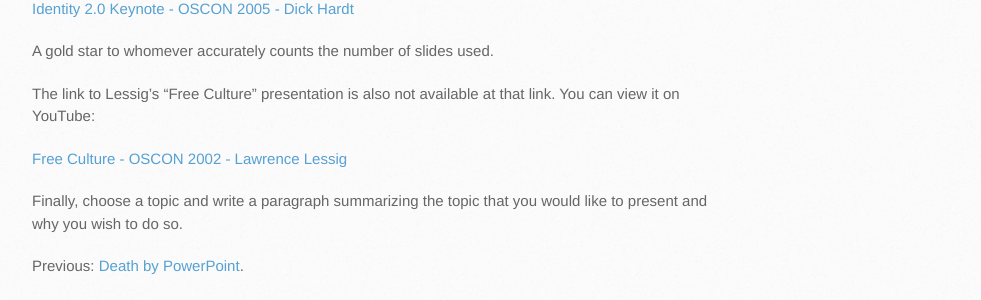
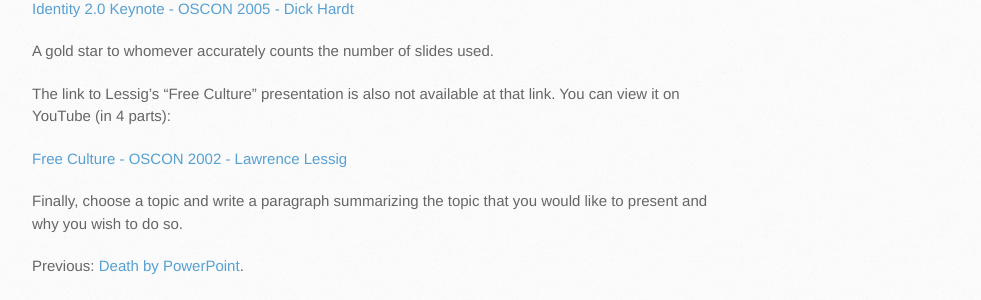
Before and after one commit to tylerpcarter/inls161, a Jekyll site: the page built from schedule/tufte.md, in a window 1280 px wide. Shown: the part 1426-1726 px from the top of the page, without its empty margins (138-1119 px from the left). Built offline with Jekyll 4.4.1, drawn with Linux system fonts in a browser that asks for light colours; Markdown is read by kramdown in place of the engine named in the settings.

Commit message:
update lecture notes

```diff
--- a/schedule/tufte.md
+++ b/schedule/tufte.md
@@ -57,7 +57,7 @@
 
 A gold star to whomever accurately counts the number of slides used.
 
-The link to Lessig's "Free Culture" presentation is also not available at that link. You can view it on YouTube:
+The link to Lessig's "Free Culture" presentation is also not available at that link. You can view it on YouTube (in 4 parts):
 
 [Free Culture - OSCON 2002 - Lawrence Lessig](https://www.youtube.com/watch?v=JWR6eiiBhf8)
 
```
